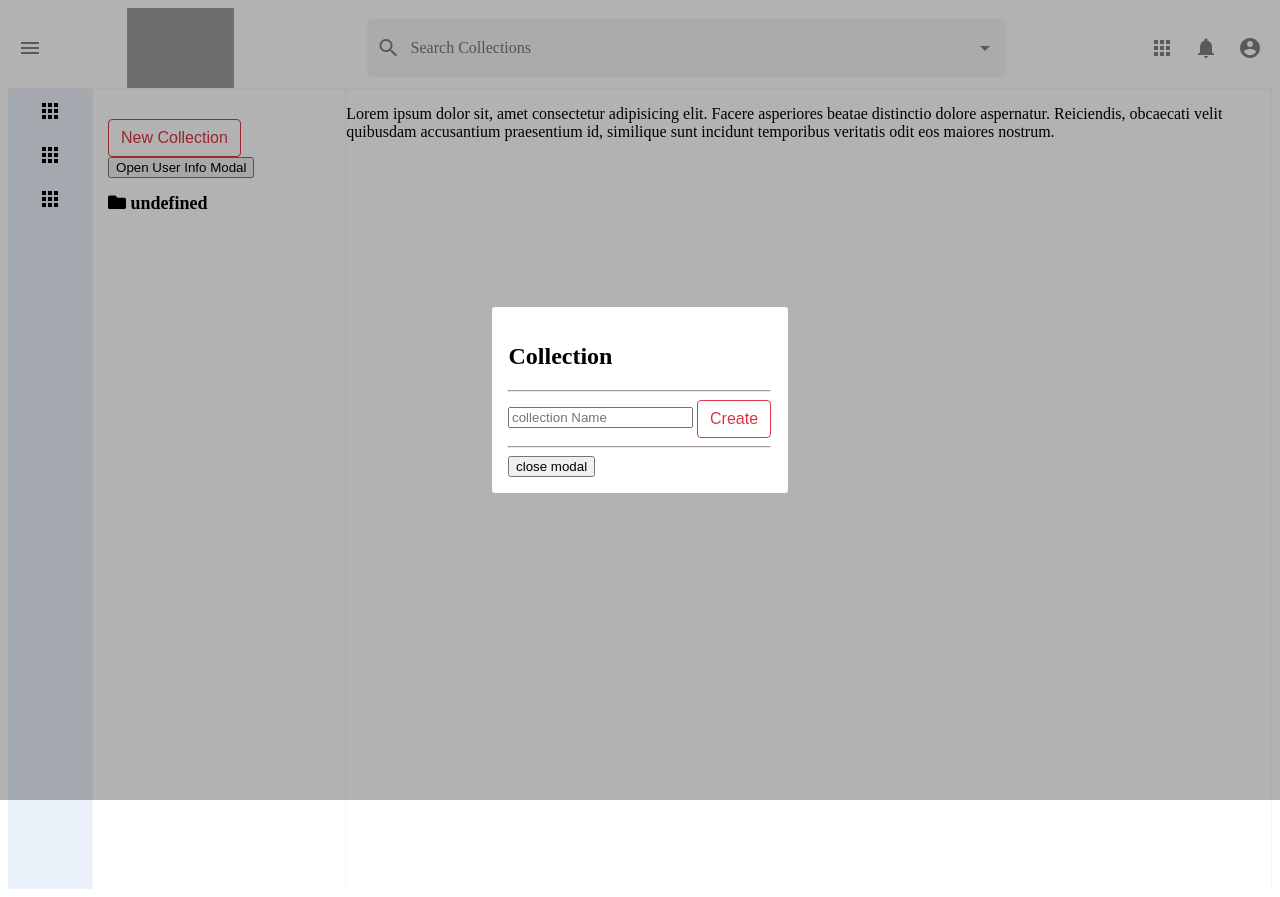
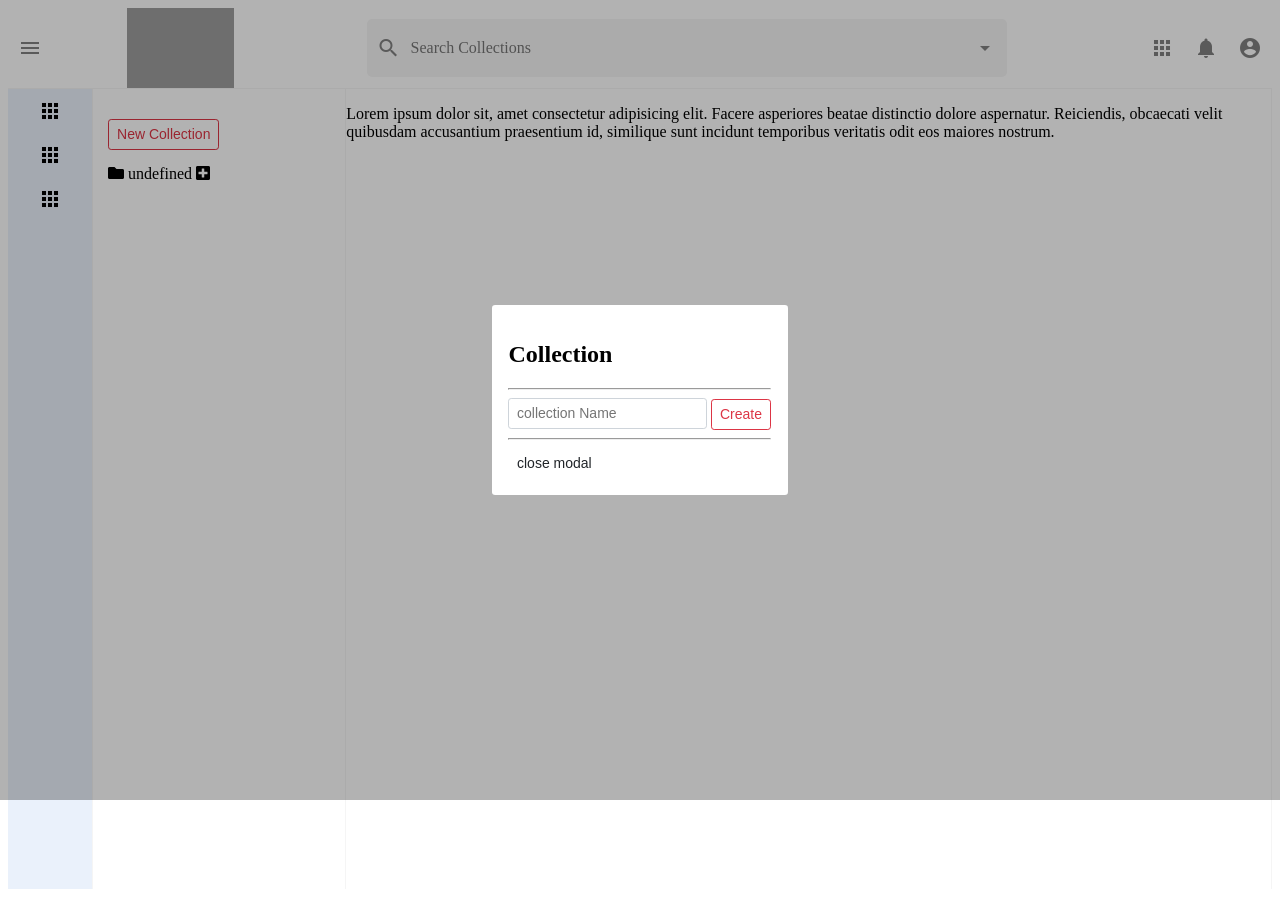
Before and after one commit to sandeep-s-s/Tars, a SvelteKit app: page / in a window 1280 px wide. Both pictures are taken after a click on the button "New Collection". Built offline with nearby package versions, Linux system fonts and the light colour scheme; grey boxes are pictures that could not be loaded.

Commit message:
Code Refactoring

```diff
--- a/src/Util/Modal.svelte
+++ b/src/Util/Modal.svelte
@@ -19,7 +19,7 @@
 		<slot />
 		<hr />
 		<!-- svelte-ignore a11y-autofocus -->
-		<button autofocus on:click={() => dialog.close()}>close modal</button>
+		<button autofocus on:click={() => dialog.close()} class="btn">close modal</button>
 	</div>
 </dialog>
 
--- a/src/app.html
+++ b/src/app.html
@@ -1,5 +1,6 @@
 <!doctype html>
 <html lang="en">
+
 <head>
 	<meta charset="utf-8" />
 	<link rel="icon" href="%sveltekit.assets%/favicon.png" />
@@ -7,6 +8,7 @@
 	<title>Tauri + SvelteKit App</title>
 	%sveltekit.head%
 </head>
+
 <body data-sveltekit-preload-data="hover">
 	<div style="display: contents">%sveltekit.body%</div>
 </body>
@@ -31,10 +33,13 @@
 		border-right-color: transparent;
 		border-bottom-color: transparent;
 		border-left-color: transparent;
-			padding: .375rem .75rem;
+		/* padding: .375rem .75rem; */
 		font-size: 1rem;
 		border-radius: .25rem;
 		transition: color .15s ease-in-out, background-color .15s ease-in-out, border-color .15s ease-in-out, box-shadow .15s ease-in-out;
+		padding: .25rem .5rem;
+		font-size: .875rem;
+		border-radius: .2rem;
 	}
 
 	.btn-outline-danger:hover {
@@ -47,5 +52,28 @@
 		color: #dc3545;
 		border-color: #dc3545;
 	}
+
+	.form-control {
+		/* display: block; */
+		/* width: 100%; */
+		/* padding: .375rem .75rem; */
+		font-size: 1rem;
+		font-weight: 400;
+		line-height: 1.5;
+		color: #212529;
+		background-color: #fff;
+		background-clip: padding-box;
+		border: 1px solid #ced4da;
+		-webkit-appearance: none;
+		-moz-appearance: none;
+		appearance: none;
+		border-radius: .25rem;
+		transition: border-color .15s ease-in-out, box-shadow .15s ease-in-out;
+		/* min-height: calc(1.5em + (.5rem + 2px)); */
+		padding: .25rem .5rem;
+		font-size: .875rem;
+		border-radius: .2rem;
+	}
 </style>
+
 </html>
--- a/src/components/LeftFold.svelte
+++ b/src/components/LeftFold.svelte
@@ -31,10 +31,19 @@
 
 	let requestFormModel = false
 	let request_name = ""
-	let uuid = "c8056c96-b204-4114-80c1-567ed9d827f4"
+	let uuid = ""
 	async function createRequest() {
 		response = await invoke("create_request",{name,uuid})
 		getAllCollections()
+	}
+
+	function loadRequest(requestUuid) {
+		alert(requestUuid)
+	}
+
+	function loadRequestModal(collectionUuid){
+		requestFormModel = true;
+		uuid = collectionUuid
 	}
 </script>
 
@@ -44,23 +53,25 @@
 			class="btn btn-outline-danger"
 			on:click={() => (showModal = true)}>New Collection</button
 		>
-		<button on:click={() => requestFormModel = true}>Open User Info Modal</button>
 	</div>
 	<div class="collectionList">
 		{#each collections as collection}
 			<div class="collection">
-				<a on:click={() => toggleFiles(collection)}>
+				<span on:click={() => toggleFiles(collection)}>
 					<i
 						class="folder-icon {collection.is_open
 							? 'fas fa-folder-open'
 							: 'fas fa-folder'}"
 					></i>
 					{collection.name}
-				</a>
+				</span>
+				<span class="add-request-icon" on:click={() => loadRequestModal(collection.uuid) }><i class="fa fa-plus-square" aria-hidden="true"></i></span>
 				{#if collection.is_open}
-					<div class="files">
+					<div class="requests">
 						{#each collection.requests as request}
-							<div class="file">{request.name}</div>
+							<div class="request">
+								<span on:click={() => loadRequest(request.uuid)}>{request.name}</span>
+							</div>
 						{/each}
 					</div>
 				{/if}
@@ -71,12 +82,12 @@
 
 <Modal bind:showModal>
 	<h2 slot="header">Collection</h2>
-	<form on:submit={() => createCollection}>
-		<input type="text" placeholder="collection Name" bind:value={name} />
+	<form on:submit={() => createCollection()}>
+		<input type="text" class="form-control" placeholder="collection Name" bind:value={name} />
 		<button
 			class="btn btn-outline-danger"
 			type="submit"
-			on:click={() => createCollection()}>Create</button
+			>Create</button
 		>
 	</form>
 </Modal>
@@ -84,9 +95,7 @@
 <Modal bind:showModal={requestFormModel}>
 	<h2 slot="header">New Request</h2>
 	<form on:submit={() => createRequest}>
-		<input type="text" placeholder="request Name" bind:value={name} />
-		<!-- <input type="text" placeholder="request Name" bind:value={request_name} /> -->
-
+		<input type="text"  class="form-control" placeholder="request Name" bind:value={name} />
 		<button
 			class="btn btn-outline-danger"
 			type="submit"
@@ -104,17 +113,20 @@
 		cursor: pointer;
 		margin: 5px 0;
 	}
-	.file {
-		padding-left: 20px; /* Indent files */
-		font-size: medium;
-		font-weight: 700;
-	}
-	.collection a {
-		font-size: 18px;
-		font-weight: 800;
+	.requests {
+		/* padding-left: 20px; Indent files */
+
+		padding: .1875rem .5rem;
+		margin-top: .125rem;
+		margin-left: 1.25rem;
+		/* color: rgba(0,0,0,0.65); */
+		text-decoration: none;
 	}
 	.collectionButton {
 		margin-top: 15px;
 		margin-bottom: 15px;
 	}
+	.add-request-icon{
+		margin-right: 50px;
+	}
 </style>
```
Lines whose indentation alone changed are shown as unchanged.
